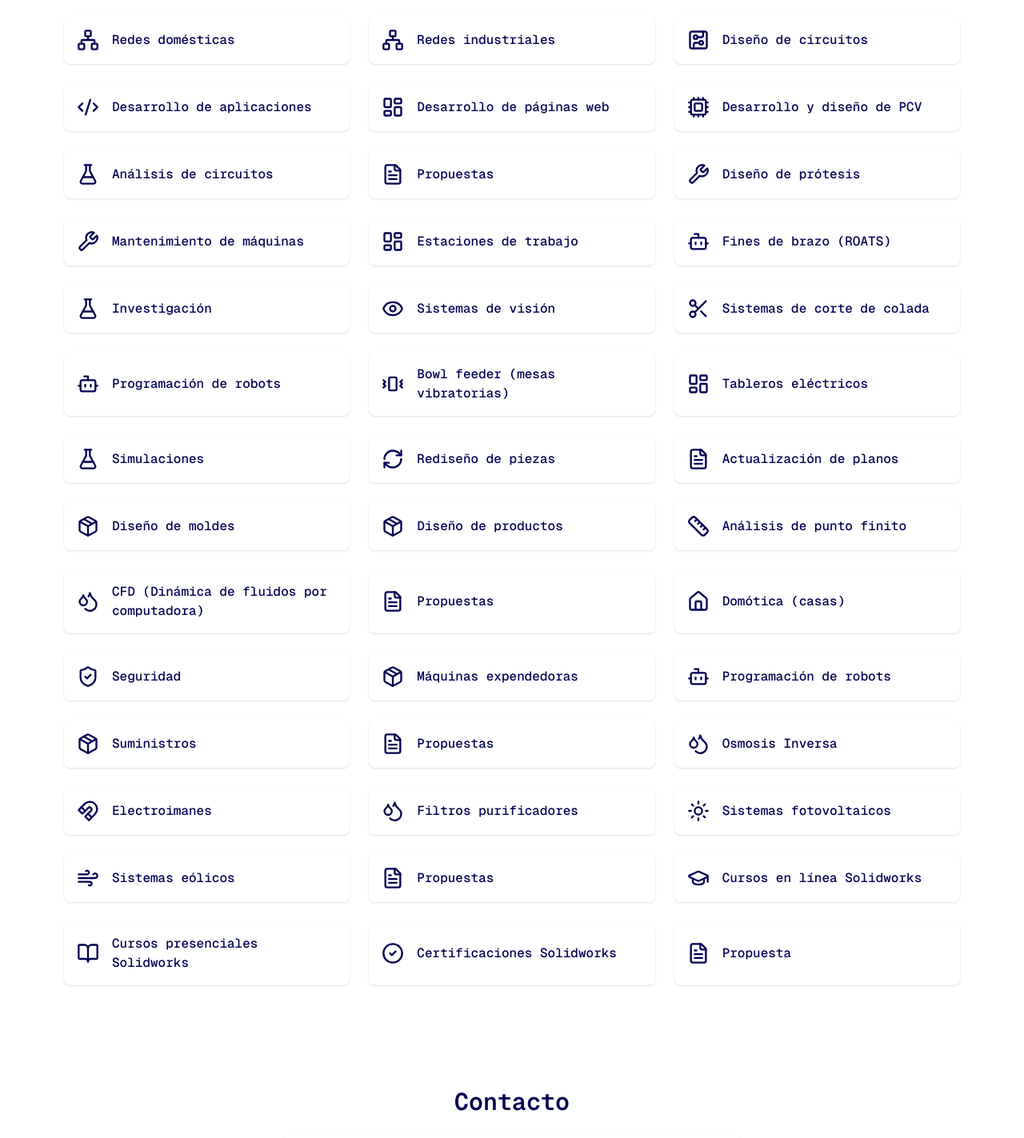
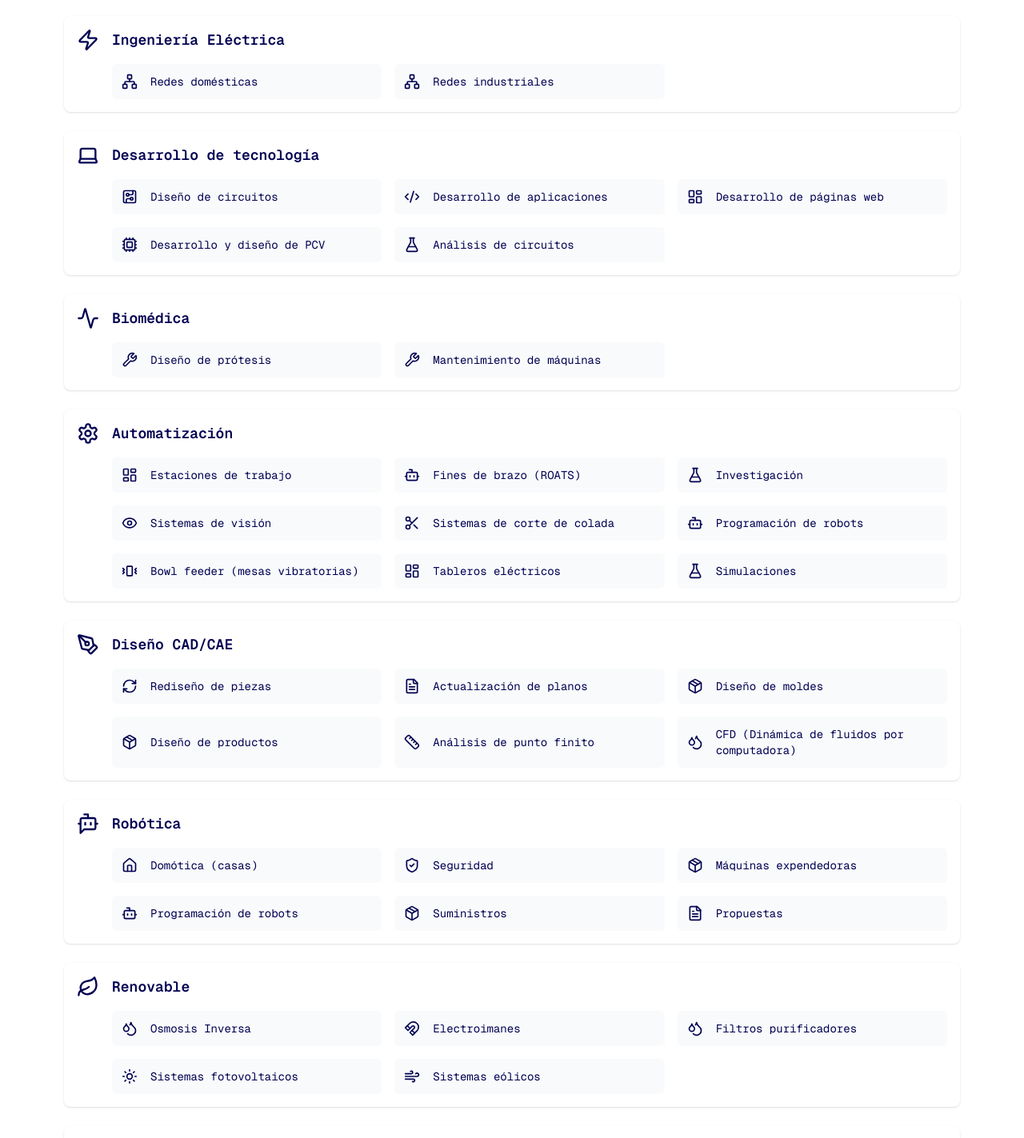
Before and after one commit to lauro99/InnovaTech, a Next.js app: page / in a window 1280 px wide. Shown: the part 1740-3163 px from the top of the page at 80% size. Built offline with nearby package versions, Linux system fonts and the light colour scheme.

Commit message:
Actualizar componente ServicioCard y agregar estructura jerárquica a los servicios: incluir iconos y mejorar la presentación de información.

```diff
--- a/src/components/ServicioCard.jsx
+++ b/src/components/ServicioCard.jsx
@@ -1,8 +1,24 @@
 export default function ServicioCard({ servicio }) {
+  const isParent = servicio.children?.length > 0;
+
   return (
-    <div className="flex items-center gap-4 p-4 bg-white rounded-lg shadow-sm">
-      <servicio.icon className="w-7 h-7 text-[#000052] shrink-0" />
-      <span className="text-base font-medium">{servicio.label}</span>
+    <div className={`p-4 bg-white rounded-lg shadow-sm ${isParent ? 'col-span-full' : ''}`}>
+      <div className="flex items-center gap-4 mb-2">
+        <servicio.icon className="w-7 h-7 text-[#000052] shrink-0" />
+        <span className={`${isParent ? 'text-lg font-semibold' : 'text-base font-medium'}`}>
+          {servicio.label}
+        </span>
+      </div>
+      {isParent && (
+        <div className="grid grid-cols-1 sm:grid-cols-2 md:grid-cols-3 gap-4 mt-4 pl-11">
+          {servicio.children.map((child, idx) => (
+            <div key={idx} className="flex items-center gap-4 p-3 bg-gray-50 rounded-md">
+              <child.icon className="w-5 h-5 text-[#000052] shrink-0" />
+              <span className="text-sm">{child.label}</span>
+            </div>
+          ))}
+        </div>
+      )}
     </div>
   );
 }
--- a/src/components/Servicios.jsx
+++ b/src/components/Servicios.jsx
@@ -24,19 +24,48 @@ import {
   Magnet,
   BookOpen,
   CheckCircle2,
+  Zap,
+  Laptop,
+  Activity,
+  Settings,
+  PenTool,
+  BotMessageSquare,
+  Leaf,
+  Award,
 } from "lucide-react";
 
 const servicios = [
+  {
+    icon: Zap,
+    label: "Ingeniería Eléctrica",
+    children: [
       { icon: Network, label: "Redes domésticas" },
       { icon: Network, label: "Redes industriales" },
+    ],
+  },
+  {
+    icon: Laptop,
+    label: "Desarrollo de tecnología",
+    children: [
       { icon: CircuitBoard, label: "Diseño de circuitos" },
       { icon: Code2, label: "Desarrollo de aplicaciones" },
       { icon: LayoutDashboard, label: "Desarrollo de páginas web" },
       { icon: Cpu, label: "Desarrollo y diseño de PCV" },
       { icon: FlaskConical, label: "Análisis de circuitos" },
-  { icon: FileText, label: "Propuestas" },
+    ],
+  },
+  {
+    icon: Activity,
+    label: "Biomédica",
+    children: [
       { icon: Wrench, label: "Diseño de prótesis" },
       { icon: Wrench, label: "Mantenimiento de máquinas" },
+    ],
+  },
+  {
+    icon: Settings,
+    label: "Automatización",
+    children: [
       { icon: LayoutDashboard, label: "Estaciones de trabajo" },
       { icon: Bot, label: "Fines de brazo (ROATS)" },
       { icon: FlaskConical, label: "Investigación" },
@@ -46,36 +75,59 @@ const servicios = [
       { icon: Vibrate, label: "Bowl feeder (mesas vibratorias)" },
       { icon: LayoutDashboard, label: "Tableros eléctricos" },
       { icon: FlaskConical, label: "Simulaciones" },
+    ],
+  },
+  {
+    icon: PenTool,
+    label: "Diseño CAD/CAE",
+    children: [
       { icon: RefreshCw, label: "Rediseño de piezas" },
       { icon: FileText, label: "Actualización de planos" },
       { icon: Package, label: "Diseño de moldes" },
       { icon: Package, label: "Diseño de productos" },
       { icon: Ruler, label: "Análisis de punto finito" },
       { icon: Droplets, label: "CFD (Dinámica de fluidos por computadora)" },
-  { icon: FileText, label: "Propuestas" },
+    ],
+  },
+  {
+    icon: BotMessageSquare,
+    label: "Robótica",
+    children: [
       { icon: HomeIcon, label: "Domótica (casas)" },
       { icon: ShieldCheck, label: "Seguridad" },
       { icon: Package, label: "Máquinas expendedoras" },
       { icon: Bot, label: "Programación de robots" },
       { icon: Package, label: "Suministros" },
       { icon: FileText, label: "Propuestas" },
+    ],
+  },
+  {
+    icon: Leaf,
+    label: "Renovable",
+    children: [
       { icon: Droplets, label: "Osmosis Inversa" },
       { icon: Magnet, label: "Electroimanes" },
       { icon: Droplets, label: "Filtros purificadores" },
       { icon: Sun, label: "Sistemas fotovoltaicos" },
       { icon: Wind, label: "Sistemas eólicos" },
-  { icon: FileText, label: "Propuestas" },
+    ],
+  },
+  {
+    icon: Award,
+    label: "Certificaciones",
+    children: [
       { icon: GraduationCap, label: "Cursos en línea Solidworks" },
       { icon: BookOpen, label: "Cursos presenciales Solidworks" },
       { icon: CheckCircle2, label: "Certificaciones Solidworks" },
-  { icon: FileText, label: "Propuesta" },
+    ],
+  },
 ];
 
 export default function Servicios() {
   return (
     <section className="py-16 px-4 max-w-6xl mx-auto">
       <h2 className="text-3xl font-semibold mb-8 text-center">Servicios</h2>
-      <div className="grid grid-cols-1 sm:grid-cols-2 md:grid-cols-3 gap-6">
+      <div className="grid grid-cols-1 gap-6">
         {servicios.map((servicio, idx) => (
           <ServicioCard key={idx} servicio={servicio} />
         ))}
```
Lines whose indentation alone changed are shown as unchanged.
